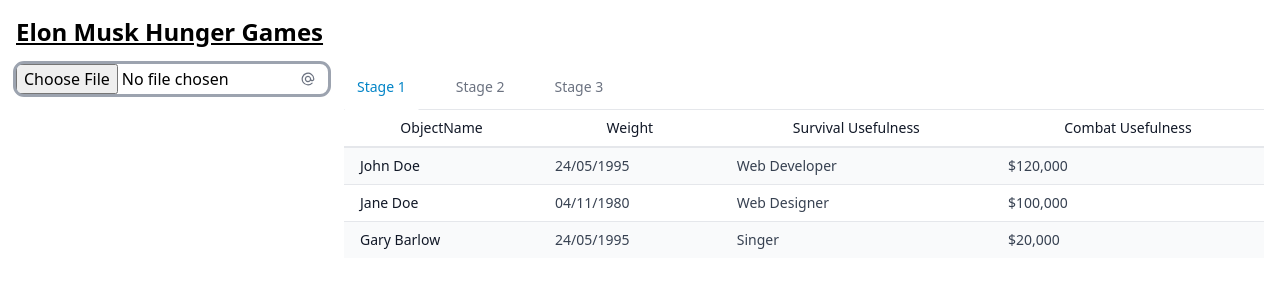
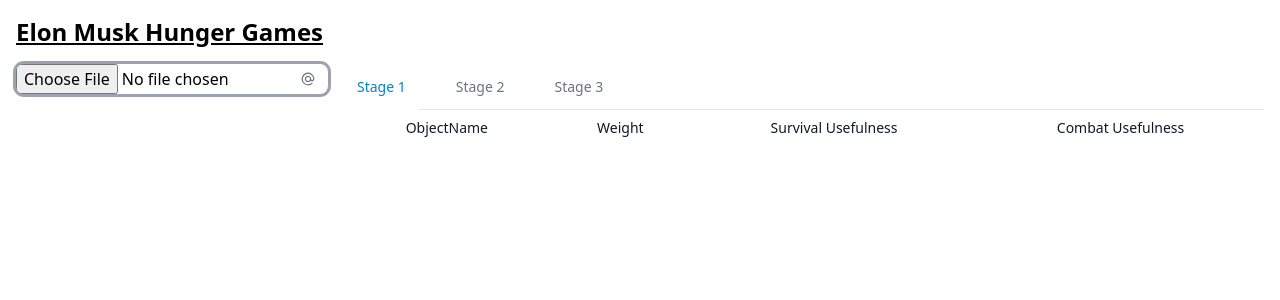
Before and after one commit to AlexanderTsarapkine/WEC2023, a React (Vite) app in the folder Front-End/: page / in a window 1280 px wide. Shown: the top 300 px of the page. Built offline with nearby package versions, Linux system fonts and the light colour scheme.

Commit message:
got upload to display upload

```diff
--- a/Front-End/src/App.tsx
+++ b/Front-End/src/App.tsx
@@ -2,20 +2,48 @@
 import Table from "./Table";
 import Output from "./Output";
 import Stage2 from "./Stage2";
+
+import { useState, useEffect } from "react";
+import { Arsenal } from "./interfaces/types";
+import { convertArsenal } from "./interfaces/convertToTable";
 function App() {
+
+  const [selectedFile, setSelectedFile] = useState<File | null>(null);
+  const [stageOne, setStageOne] = useState<Arsenal[]| null>([]);
+
+    const fileUpdated = async () => {
+      if (selectedFile) {
+        const parsedData = await convertArsenal(selectedFile);
+        setStageOne(parsedData);
+        // console.log("Alex did this");
+        // console.log(stageOne);
+      }
+
+    };
+
+    // Use a useEffect to run the function when selectedFile changes
+    useEffect(() => {
+      const fetchData = async () => {
+        await fileUpdated();
+      };
+
+      fetchData();
+    }, [selectedFile]);
+
+
   return (
     <>
       <h1 className="font-bold m-4 text-2xl underline">Elon Musk Hunger Games</h1>
       <div className="flex gap-4 m-4">
         <div>
-          <UploadFile />
+          <UploadFile setSelectedFile={setSelectedFile}/>
 
         </div>
         <div className="flex-1">
           <Output tabs={[
             {
               label: "Stage 1",
-              content: <Table />
+              content: <Table data={stageOne}/>
             },
             {
               label: "Stage 2",
--- a/Front-End/src/Table.tsx
+++ b/Front-End/src/Table.tsx
@@ -1,13 +1,13 @@
 import React from 'react';
+import { Arsenal } from './interfaces/types';
 
 
 interface Props {
-    // Define props here
+    data: Arsenal[] | null;
 }
 
-const Table: React.FC<Props> = (props) => {
-    // Define component logic here
-    return (
+const Table: React.FC<Props> = ({data}) => {
+        return (
         <div className="overflow-x-auto">
             <table className="min-w-full divide-y-2 divide-gray-200 bg-white text-sm">
                 <thead className="ltr:text-left rtl:text-right">
@@ -28,32 +28,22 @@
                 </thead>
 
                 <tbody className="divide-y divide-gray-200">
-                    <tr className="odd:bg-gray-50">
-                        <td className="whitespace-nowrap px-4 py-2 font-medium text-gray-900">
-                            John Doe
-                        </td>
-                        <td className="whitespace-nowrap px-4 py-2 text-gray-700">24/05/1995</td>
-                        <td className="whitespace-nowrap px-4 py-2 text-gray-700">Web Developer</td>
-                        <td className="whitespace-nowrap px-4 py-2 text-gray-700">$120,000</td>
-                    </tr>
-
-                    <tr className="odd:bg-gray-50">
-                        <td className="whitespace-nowrap px-4 py-2 font-medium text-gray-900">
-                            Jane Doe
-                        </td>
-                        <td className="whitespace-nowrap px-4 py-2 text-gray-700">04/11/1980</td>
-                        <td className="whitespace-nowrap px-4 py-2 text-gray-700">Web Designer</td>
-                        <td className="whitespace-nowrap px-4 py-2 text-gray-700">$100,000</td>
-                    </tr>
-
-                    <tr className="odd:bg-gray-50">
-                        <td className="whitespace-nowrap px-4 py-2 font-medium text-gray-900">
-                            Gary Barlow
-                        </td>
-                        <td className="whitespace-nowrap px-4 py-2 text-gray-700">24/05/1995</td>
-                        <td className="whitespace-nowrap px-4 py-2 text-gray-700">Singer</td>
-                        <td className="whitespace-nowrap px-4 py-2 text-gray-700">$20,000</td>
-                    </tr>
+                    {data && data.map((arsenal, index) => (
+                        <tr key={index} className={index % 2 === 0 ? 'odd:bg-gray-50' : ''}>
+                            <td className="whitespace-nowrap px-4 py-2 font-medium text-gray-900">
+                                {arsenal.ObjectName}
+                            </td>
+                            <td className="whitespace-nowrap px-4 py-2 text-gray-700">
+                                {arsenal.Weight}
+                            </td>
+                            <td className="whitespace-nowrap px-4 py-2 text-gray-700">
+                                {arsenal.SurvivalUsefulness}
+                            </td>
+                            <td className="whitespace-nowrap px-4 py-2 text-gray-700">
+                                {arsenal.CombatUsefulness}
+                            </td>
+                        </tr>
+                    ))}
                 </tbody>
             </table>
         </div>
--- a/Front-End/src/UploadFile.tsx
+++ b/Front-End/src/UploadFile.tsx
@@ -1,15 +1,11 @@
-import { useState, ChangeEvent } from 'react';
+import { ChangeEvent } from 'react';
 
-function UploadFile() {
-    // State to hold the selected file
-    const [selectedFile, setSelectedFile] = useState<File | null>(null);
+function UploadFile({ setSelectedFile }: { setSelectedFile: (file: File) => void }) {
 
-    // Function to handle file selection
     const handleFileSelect = (event: ChangeEvent<HTMLInputElement>) => {
         if (event.target.files && event.target.files[0]) {
             const file = event.target.files[0];
             setSelectedFile(file);
-            // You can perform additional actions here, such as uploading the file or displaying its information.
         }
     };
 
```
